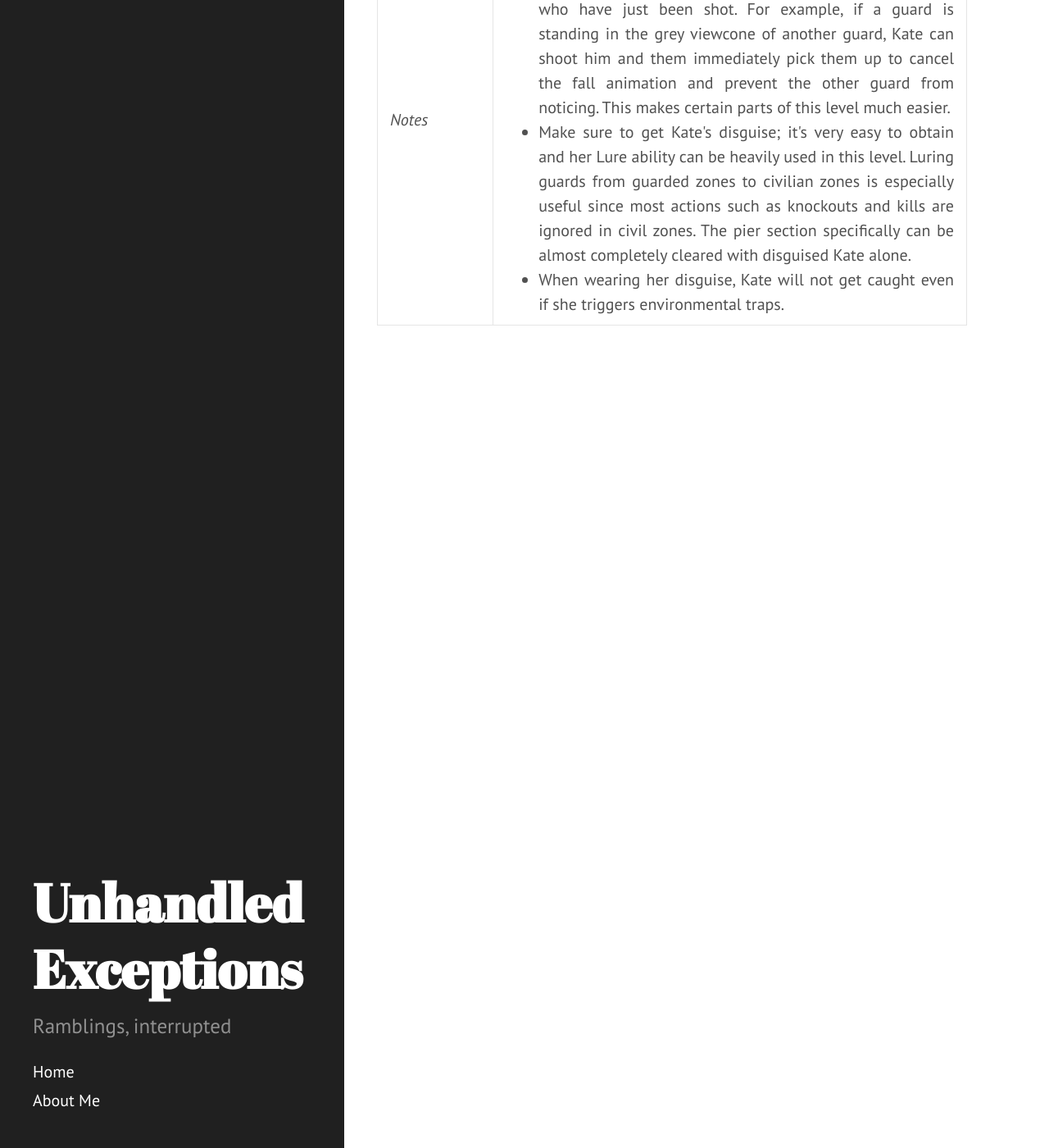
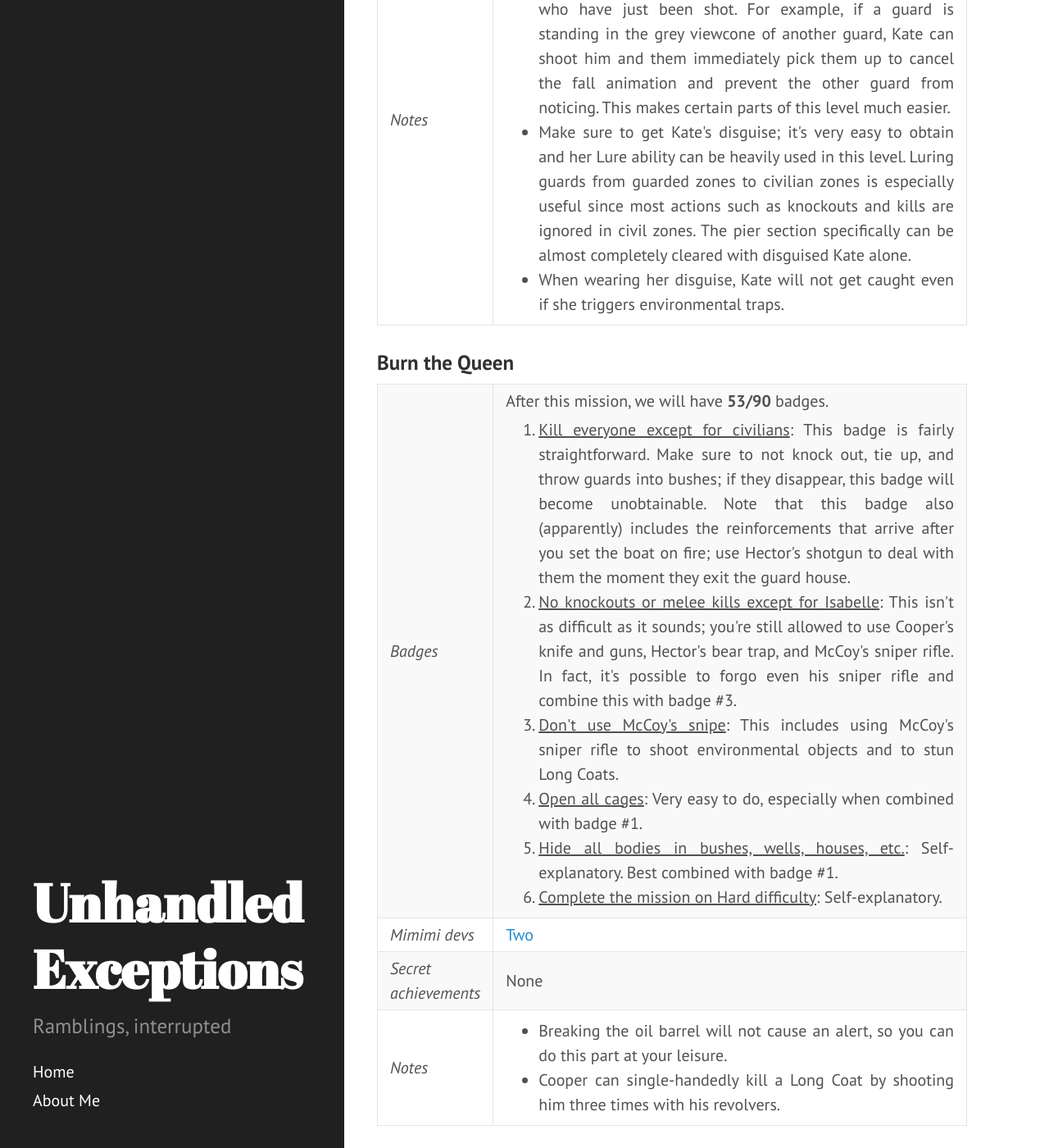
Before and after one commit to vedangnaik/vedangnaik.github.io, a Jekyll site: the page built from _posts/2021-04-28-hundred-percent-desperados.md, in a window 1280 px wide and 1400 px high, scrolled down 10154 px. Shown: the whole window at 82% size. Built offline with Jekyll 4.4.1, drawn with Linux system fonts in a browser that asks for light colours.

Commit message:
Added writeup for level 11

```diff
--- a/_posts/2021-04-28-hundred-percent-desperados.md
+++ b/_posts/2021-04-28-hundred-percent-desperados.md
@@ -390,3 +390,43 @@ From here, I will mainly focus on the other achievements, proceeding in a missio
         </td>
     </tr>
 </table>
+
+
+### Burn the Queen
+<table>
+    <colgroup>
+      <col span="1" style="width: 15%;">
+      <col span="1" style="width: 85%;">
+    </colgroup>
+    <tr>
+        <td><i>Badges</i></td>
+        <td>
+            After this mission, we will have <b>53/90</b> badges.
+            <ol>
+                <li><u>Kill everyone except for civilians</u>: This badge is fairly straightforward. Make sure to not knock out, tie up, and throw guards into bushes; if they disappear, this badge will become unobtainable. Note that this badge also (apparently) includes the reinforcements that arrive after you set the boat on fire; use Hector's shotgun to deal with them the moment they exit the guard house.</li>
+                <li><u>No knockouts or melee kills except for Isabelle</u>: This isn't as difficult as it sounds; you're still allowed to use Cooper's knife and guns, Hector's bear trap, and McCoy's sniper rifle. In fact, it's possible to forgo even his sniper rifle and combine this with badge #3.</li>
+                <li><u>Don't use McCoy's snipe</u>: This includes using McCoy's sniper rifle to shoot environmental objects and to stun Long Coats.</li>
+                <li><u>Open all cages</u>: Very easy to do, especially when combined with badge #1.</li>
+                <li><u>Hide all bodies in bushes, wells, houses, etc.</u>: Self-explanatory. Best combined with badge #1.</li>
+                <li><u>Complete the mission on Hard difficulty</u>: Self-explanatory.</li>
+            </ol>
+        </td>
+    </tr>
+    <tr>
+        <td><i>Mimimi devs</i></td>
+        <td><a href="https://www.trueachievements.com/a298714/veteran-bounty-hunter-achievement">Two</a></td>
+    </tr>
+    <tr>
+        <td><i>Secret achievements</i></td>
+        <td>None</td>
+    </tr>
+    <tr>
+        <td><i>Notes</i></td>
+        <td>
+            <ul>
+                <li>Breaking the oil barrel will not cause an alert, so you can do this part at your leisure.</li>
+                <li>Cooper can single-handedly kill a Long Coat by shooting him three times with his revolvers.</li>
+            </ul>
+        </td>
+    </tr>
+</table>
```
